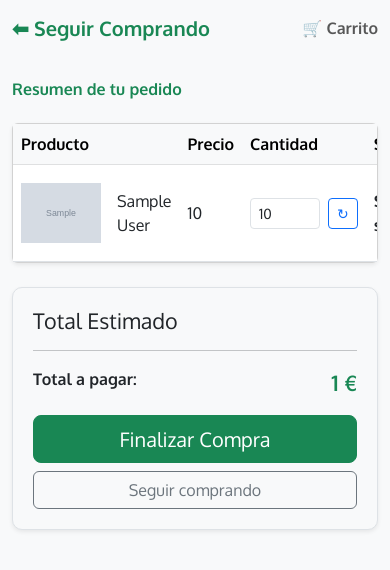
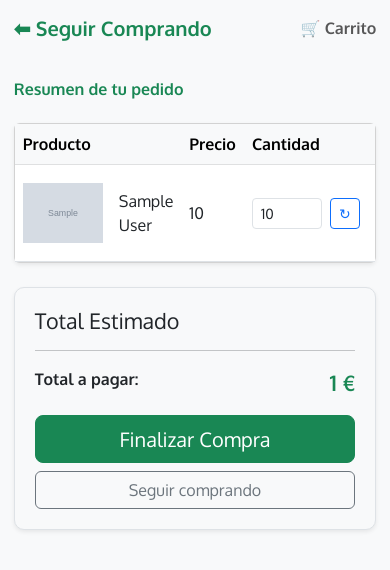
Before and after one commit to iflorido/FastAPI-Mercadona, a Python web app: template templates/carrito.html in a window 390 px wide. Shown: the top 570 px of the page. Run offline with Jinja, Linux system fonts and the light colour scheme; the template is opened without the code that fills it: most values are stand-ins (such as "Sample title", 1, 10 or a date in 2020); grey boxes marked "Sample" are stand-in pictures.

Commit message:
cambiamos el container en versión movil

```diff
--- a/templates/carrito.html
+++ b/templates/carrito.html
@@ -11,6 +11,19 @@
         .cart-img { width: 80px; height: 80px; object-fit: contain; }
         .total-box { background-color: #f8f9fa; padding: 20px; border-radius: 10px; }
         body { background-color: #f8f9fa; font-family: 'Oxygen', sans-serif; }
+        @media (max-width: 767px) {
+            /* Aplica solo en pantallas menores de 767px (Móviles y Tablets pequeñas) */
+            .container {
+                max-width: 96% !important; /* Usa casi todo el ancho */
+                padding-left: 6px !important; /* Reduce los huecos laterales */
+                padding-right: 6px !important;
+            }
+
+            /* Ajuste extra para que el grid de productos no tenga tanto espacio entre ellos en móvil */
+            .g-4, .gx-4 {
+                --bs-gutter-x: 0.8rem; /* Reduce el espacio horizontal entre tarjetas */
+            }
+        }
     </style>
 </head>
 <body>
```
